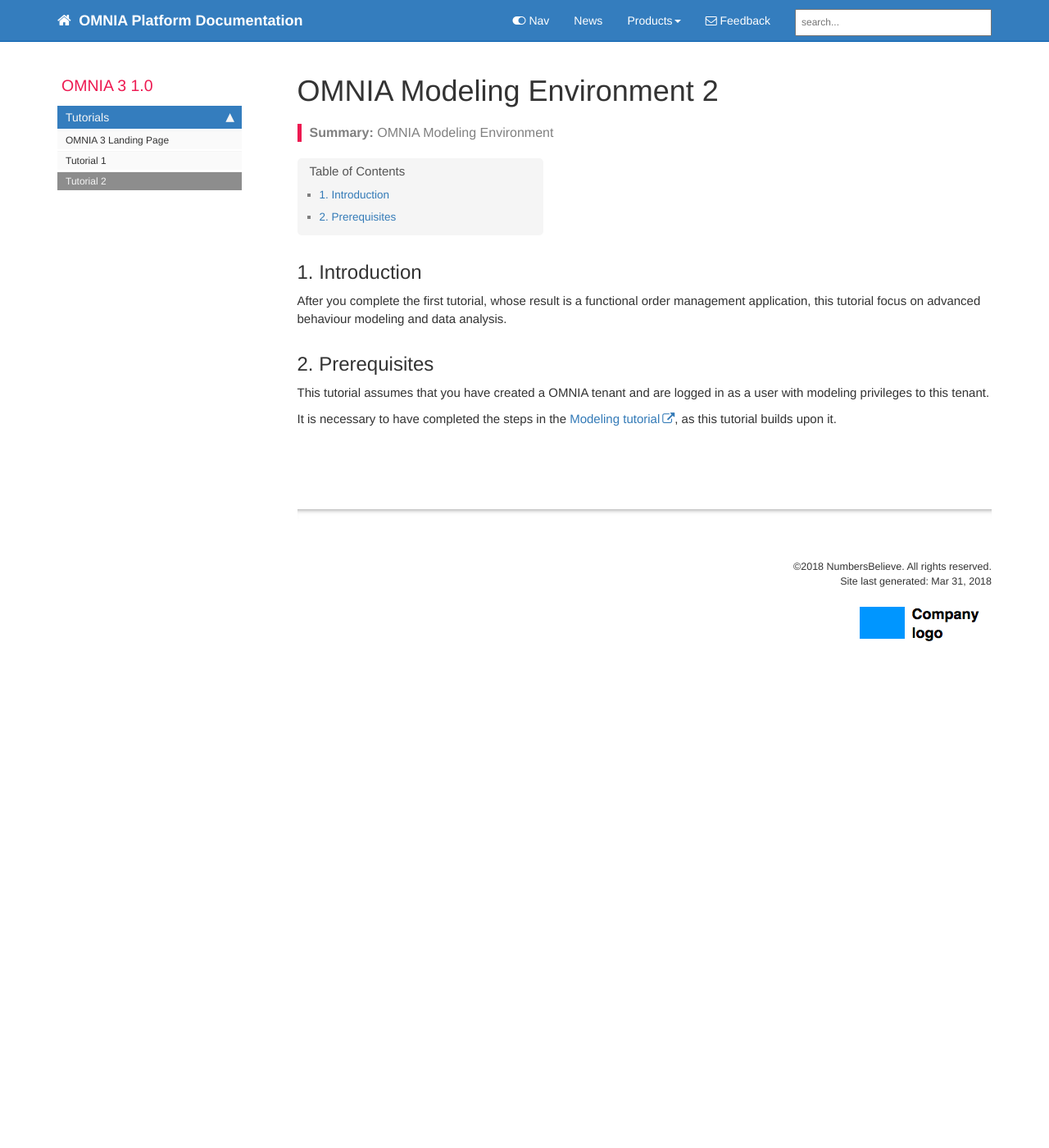
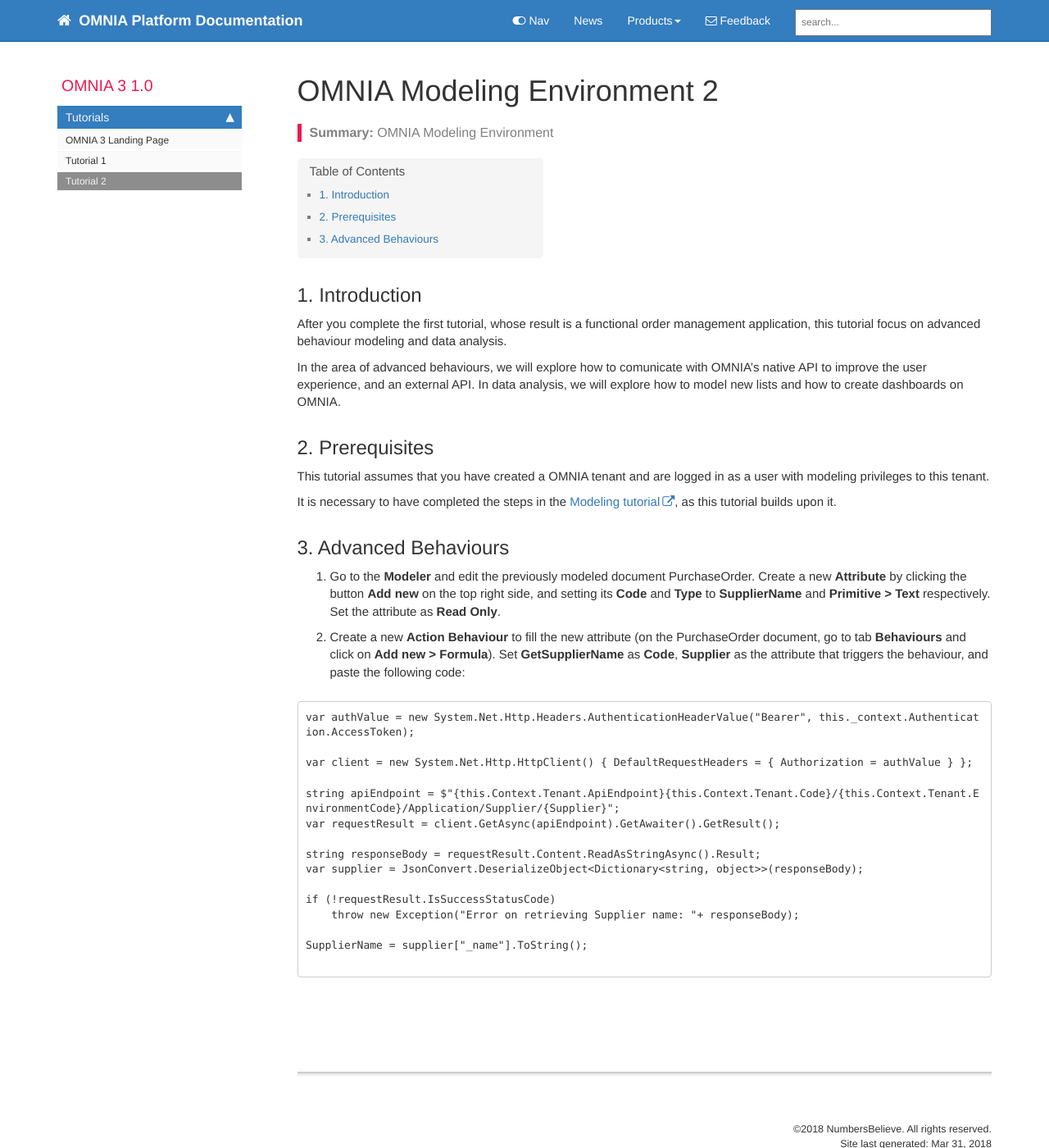
Before and after one commit to daniel8lopes/omnia3, a Jekyll site: the page built from docs/pages/omnia3/omnia3_tutorial2.md, in a window 1280 px wide and 1400 px high. Shown: the whole window at 82% size. Built offline with Jekyll 4.4.1, drawn with Linux system fonts in a browser that asks for light colours; nearby versions of some CDN libraries; comment, search, counter and statistics services are not loaded.

Commit message:
Update omnia3_tutorial2.md

`````diff
--- a/docs/pages/omnia3/omnia3_tutorial2.md
+++ b/docs/pages/omnia3/omnia3_tutorial2.md
@@ -11,8 +11,35 @@ folder: omnia3
 
 After you complete the first tutorial, whose result is a functional order management application, this tutorial focus on advanced behaviour modeling and data analysis.
 
+In the area of advanced behaviours, we will explore how to comunicate with OMNIA's native API to improve the user experience, and an external API.
+In data analysis, we will explore how to model new lists and how to create dashboards on OMNIA.
+
 ## 2. Prerequisites
 
 This tutorial assumes that you have created a OMNIA tenant and are logged in as a user with modeling privileges to this tenant.
 
 It is necessary to have completed the steps in the  [Modeling tutorial](http://docs.numbersbelieve.com/omnia3_tutorial1.html), as this tutorial builds upon it.
+
+## 3. Advanced Behaviours
+
+1. Go to the **Modeler** and edit the previously modeled document PurchaseOrder. Create a new  **Attribute**  by clicking the button  **Add new**  on the top right side, and setting its  **Code** and **Type**  to  **SupplierName** and **Primitive > Text** respectively. Set the attribute as **Read Only**.
+
+2. Create a new **Action Behaviour**  to fill the new attribute (on the PurchaseOrder document, go to tab **Behaviours** and click on **Add new > Formula**). Set **GetSupplierName** as **Code**, **Supplier** as the attribute that triggers the behaviour, and paste the following code:
+
+````
+var authValue = new System.Net.Http.Headers.AuthenticationHeaderValue("Bearer", this._context.Authentication.AccessToken);
+
+var client = new System.Net.Http.HttpClient() { DefaultRequestHeaders = { Authorization = authValue } };
+
+string apiEndpoint = $"{this.Context.Tenant.ApiEndpoint}{this.Context.Tenant.Code}/{this.Context.Tenant.EnvironmentCode}/Application/Supplier/{Supplier}";
+var requestResult = client.GetAsync(apiEndpoint).GetAwaiter().GetResult();
+
+string responseBody = requestResult.Content.ReadAsStringAsync().Result;
+var supplier = JsonConvert.DeserializeObject<Dictionary<string, object>>(responseBody);
+
+if (!requestResult.IsSuccessStatusCode)
+    throw new Exception("Error on retrieving Supplier name: "+ responseBody);
+
+SupplierName = supplier["_name"].ToString();
+
+````
`````
